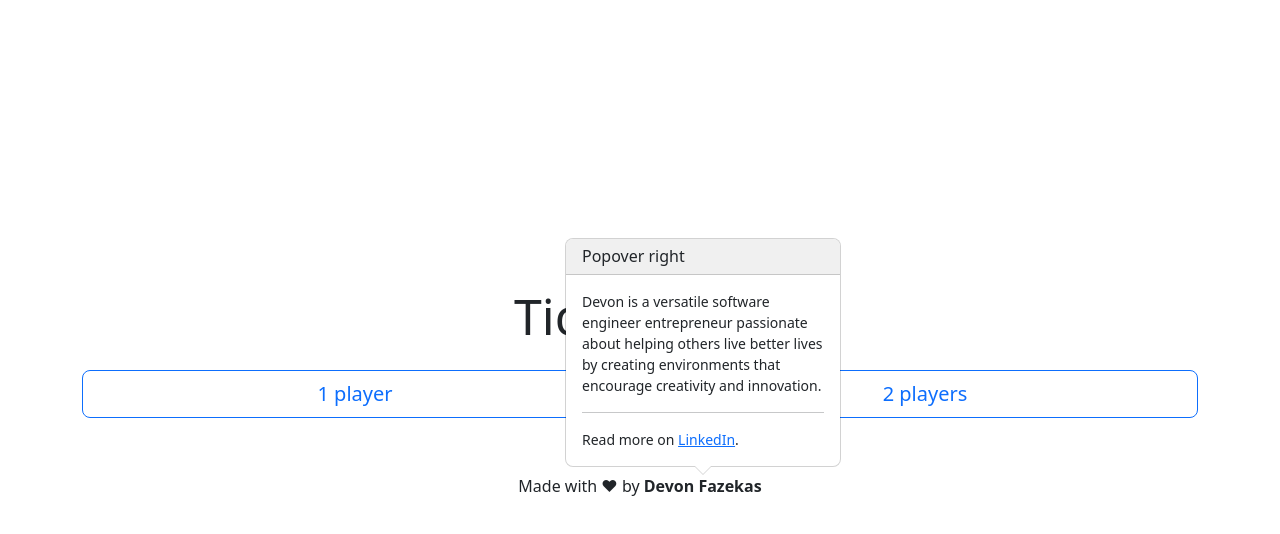
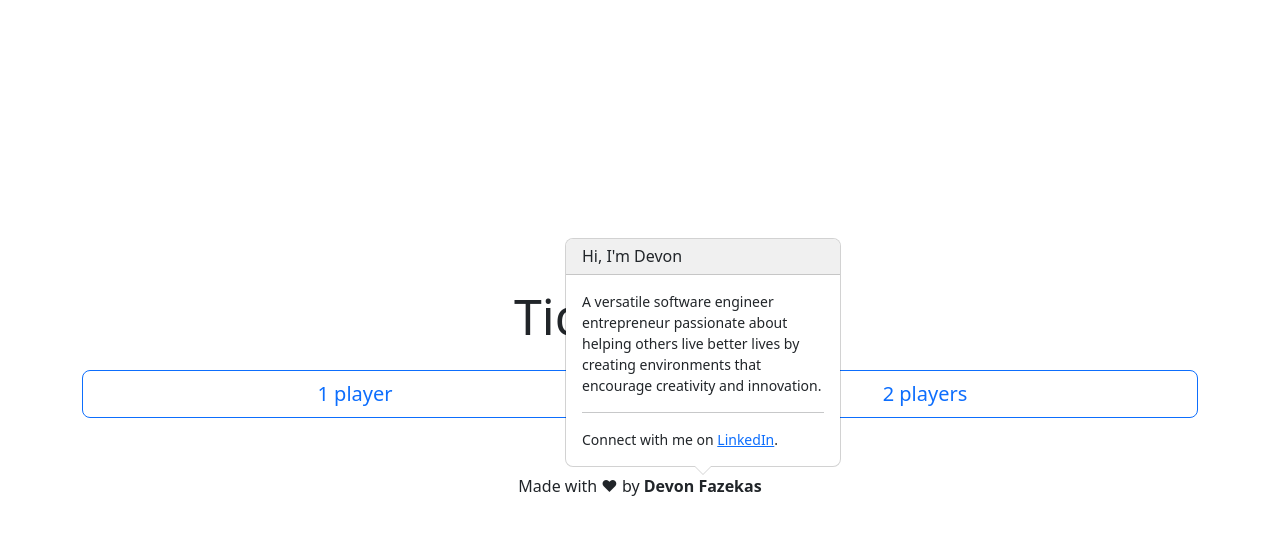
Before and after one commit to DFazekas/react_tic-toc-toe, a React (Create React App) app: page / in a window 1280 px wide. Both pictures are taken after a click on the element "Devon Fazekas". Shown: the top 534 px of the page. Built offline with nearby package versions, Linux system fonts and the light colour scheme.

Commit message:
Update author text

```diff
--- a/src/pages/home.tsx
+++ b/src/pages/home.tsx
@@ -9,14 +9,14 @@ import {
 
 const popover = (
   <Popover id='popover-basic'>
-    <Popover.Header as='h3'>Popover right</Popover.Header>
+    <Popover.Header as='h3'>Hi, I'm Devon</Popover.Header>
     <Popover.Body>
-      Devon is a versatile software engineer entrepreneur passionate about
-      helping others live better lives by creating environments that encourage
-      creativity and innovation.
+      A versatile software engineer entrepreneur passionate about helping others
+      live better lives by creating environments that encourage creativity and
+      innovation.
       <br />
       <hr />
-      Read more on{' '}
+      Connect with me on{' '}
       <a href='https://www.linkedin.com/in/devon-fazekas' target='_blank'>
         LinkedIn
       </a>
```
